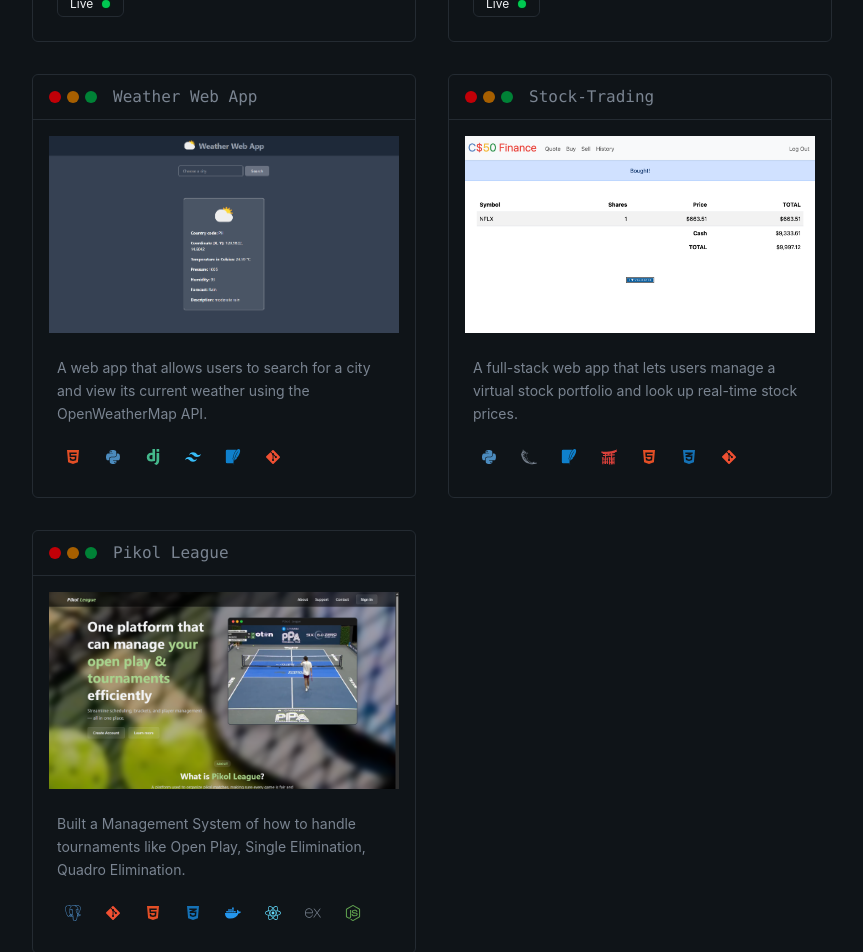
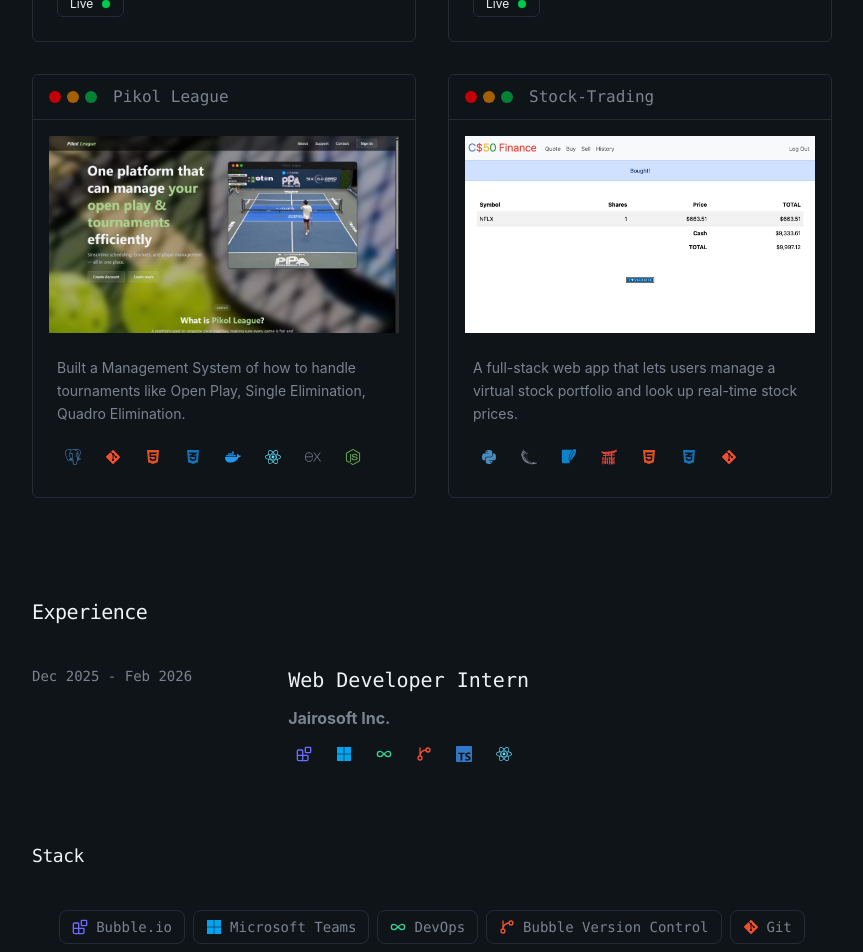
Before and after one commit to Ein-shen/My-porfolio, a React (Vite) app: page / in a window 1280 px wide. Shown: the part 1140-2092 px from the top of the page, without its empty margins (208-1071 px from the left). Built offline with nearby package versions, Linux system fonts and the light colour scheme; the HTML template or start-up script is replaced by a standard one.

Commit message:
remove the weather app

```diff
--- a/src/sections/Projects.jsx
+++ b/src/sections/Projects.jsx
@@ -47,22 +47,6 @@ const projects = [
     live: "https://expensekontrol.onrender.com/",
   },
   {
-    title: "Weather Web App",
-    description:
-      "A web app that allows users to search for a city and view its current weather using the OpenWeatherMap API.",
-    image: "/weather.png",
-    tags: ["HTML", "Python", "Django", "Tailwind CSS", "SQLite", "Git"],
-    github: "https://github.com/Ein-shen/weather-webApp",
-  },
-  {
-    title: "Stock-Trading",
-    description:
-      "A full-stack web app that lets users manage a virtual stock portfolio and look up real-time stock prices.",
-    image: "/fi.png",
-    tags: ["Python", "Flask", "SQLite", "Jinja", "HTML", "CSS", "Git"],
-    github: "https://github.com/Ein-shen/Stock-Trading",
-  },
-  {
     title: "Pikol League",
     description:
       "Built a Management System of how to handle tournaments like Open Play, Single Elimination, Quadro Elimination.",
@@ -79,6 +63,16 @@ const projects = [
     ],
     github: "https://github.com/Ein-shen/Pikol",
   },
+
+  {
+    title: "Stock-Trading",
+    description:
+      "A full-stack web app that lets users manage a virtual stock portfolio and look up real-time stock prices.",
+    image: "/fi.png",
+    tags: ["Python", "Flask", "SQLite", "Jinja", "HTML", "CSS", "Git"],
+    github: "https://github.com/Ein-shen/Stock-Trading",
+  },
+
 ];
 
 export const Projects = () => {
```
